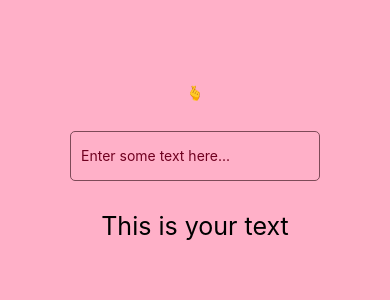
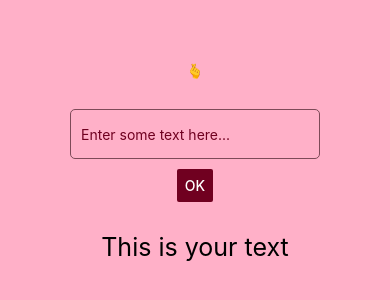
Before and after one commit to lucirs7/rn_learn-HelloProject, a React Native app: screen / in a window 390 px wide. Shown: the part 260-560 px from the top of the page. Built offline with nearby package versions, Linux system fonts and the light colour scheme.

Commit message:
Video #20. Buttons (from react native lib).

```diff
--- a/App.tsx
+++ b/App.tsx
@@ -1,5 +1,5 @@
 import React, { useState } from "react";
-import { Text, View, StyleSheet, TextInput } from "react-native";
+import { Text, View, StyleSheet, TextInput, Button, Alert } from "react-native";
 
 export default function App() {
   const [myText, setMyText] = useState('This is your text');
@@ -12,6 +12,13 @@ export default function App() {
         placeholderTextColor={'#700020'}
         placeholder="Enter some text here..."
         onChangeText={(text) => {setMyText(text)}}
+      />
+      <Button
+        title='OK'
+        color={'#700020'}
+        onPress={() => {
+          Alert.alert(`Text entered: ${myText}`)
+        }}
       />
       <Text style={styles.text}>{myText}</Text>
     </View>
@@ -32,6 +39,7 @@ const styles = StyleSheet.create({
     borderRadius: 5,
     borderColor: '#7d4a58',
     marginTop: 30,
+    marginBottom: 10,
     padding: 10,
   },
   text: {
@@ -80,3 +88,26 @@ export default function App() {
   );
 }
 */
+
+/**
+ * Third app. Videos 17-19 (inclusive).
+ * About states and textInput.
+ */
+/*
+export default function App() {
+  const [myText, setMyText] = useState('This is your text');
+
+  return (
+    <View style={styles.container}>
+      <Text>🫰</Text>
+      <TextInput
+        style={styles.inputText}
+        placeholderTextColor={'#700020'}
+        placeholder="Enter some text here..."
+        onChangeText={(text) => {setMyText(text)}}
+      />
+      <Text style={styles.text}>{myText}</Text>
+    </View>
+  );
+}
+*/
```
